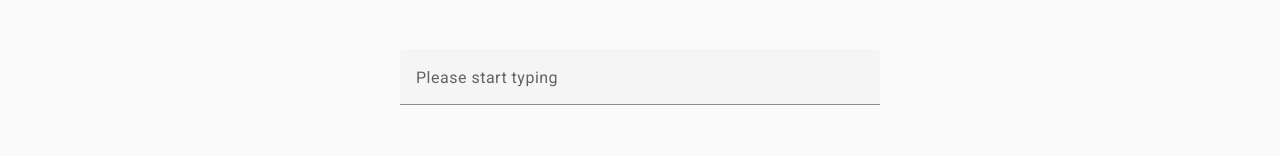
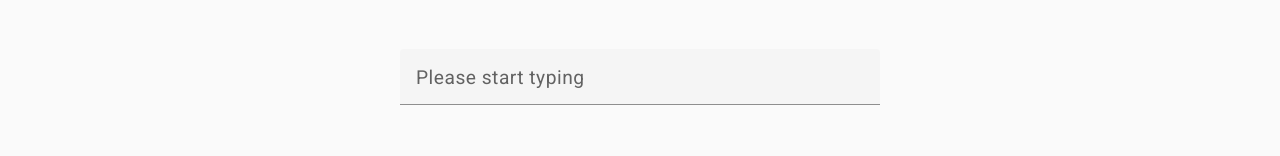
Before and after one commit to Mozart100/SailPoint, an Angular app in the folder SailPoint.Client/sailpoint/: page / in a window 1280 px wide. Shown: the part 143-299 px from the top of the page. Built offline with nearby package versions, Linux system fonts and the light colour scheme.

Commit message:
Self code review

```diff
--- a/SailPoint.Client/sailpoint/src/app/auto-complete-textbox/auto-complete-textbox.component.html
+++ b/SailPoint.Client/sailpoint/src/app/auto-complete-textbox/auto-complete-textbox.component.html
@@ -6,7 +6,7 @@
   <div class="stack">
     <form class="example-form">
       <mat-form-field class="example-full-width">
-        <mat-label>Please start typing</mat-label>
+        <mat-label class="mat-form-field-label">Please start typing</mat-label>
         <input matInput [matAutocomplete]="auto" placeholder="..." [formControl]="formControl" />
         <mat-autocomplete #auto="matAutocomplete" autoActiveFirstOption>
           <mat-option *ngFor="let item of cities$ | async" [value]="item">{{item}}</mat-option>
--- a/SailPoint.Client/sailpoint/src/app/auto-complete-textbox/auto-complete-textbox.component.scss
+++ b/SailPoint.Client/sailpoint/src/app/auto-complete-textbox/auto-complete-textbox.component.scss
@@ -24,6 +24,13 @@
     }
 }
 
+/* Add this style to your component's CSS or your global styles */
+.mat-form-field-label {
+  font-size: 1.2rem;
+//   line-height: 30px; /* Adjust the line height as needed */
+}
+
+
 .example-form {
 
     width: 100%;
```
Also changed, not shown: 1 other file (tests, documents, lock files or other folders).
